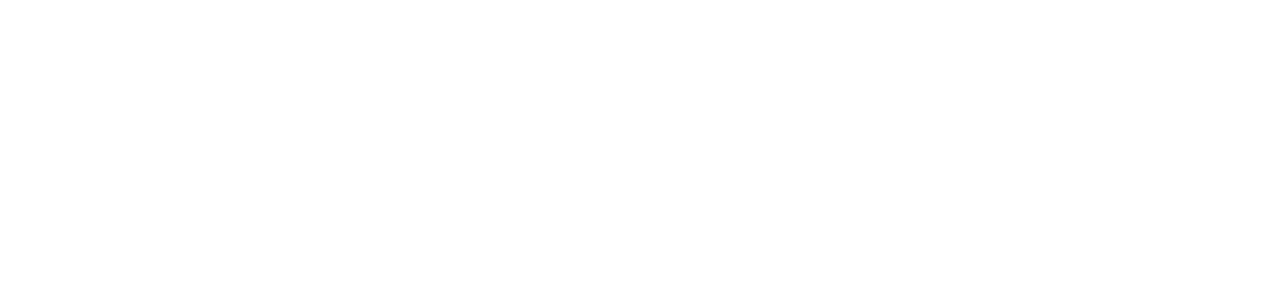
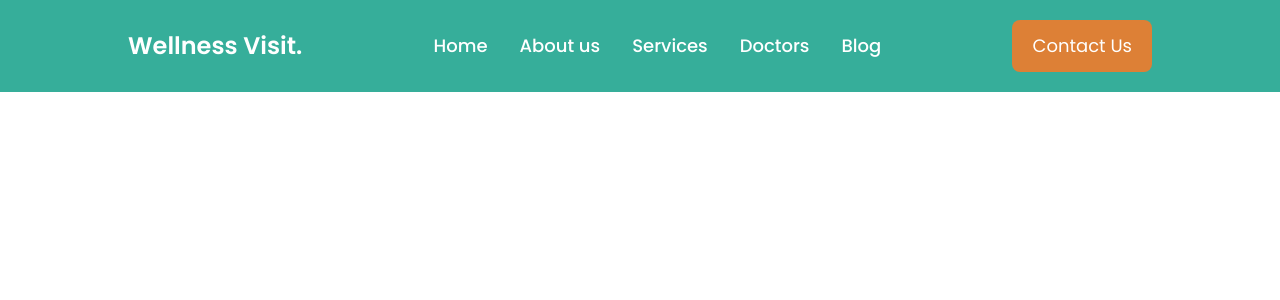
Before and after one commit to rabin6060/fullstack-mern, a React (Vite) app in the folder medic/: page / in a window 1280 px wide. Shown: the top 300 px of the page. Built offline with nearby package versions, Linux system fonts and the light colour scheme.

Commit message:
making navbar responsive.

```diff
--- a/medic/src/App.jsx
+++ b/medic/src/App.jsx
@@ -1,8 +1,10 @@
 import React from 'react'
+import Navbar from './components/Navbar'
 
 export default function App() {
   return (
     <>
+    <Navbar/>
     </>
   )
 }
--- /dev/null
+++ b/medic/src/components/Navbar.jsx
@@ -0,0 +1,54 @@
+import React, { useState } from 'react'
+import {Link} from 'react-scroll'
+import {Close,Menu} from '@mui/icons-material';
+
+const Navbar = () => {
+    const [menu,setMenu] = useState(false)
+    const handleChange = ()=>{
+        setMenu(prev=>!prev)
+    }
+    const closeMenu = ()=>{
+        setMenu(false)
+    }
+  return (
+    <div className='fixed w-full z-10 text-white'>
+        <div>
+            <div className='flex flex-row justify-between py-5 md:px-32 px-5 bg-backGroundColor shadow-[rgba(0,_0,_0,0.24),_0,_3,_8] '>
+                <div className='flex items-center justify-center cursor-pointer'>
+                    <Link>
+                    <h1 className='text-3xl lg:text-2xl font-semibold'>Wellness Visit.</h1>
+                    </Link>
+                </div>
+                <nav className='hidden lg:flex items-center justify-center text-lg font-medium gap-8'>
+                    <Link to='home' spy={true} smooth={true} duration={500} className='hover:text-hoverColor transition-all cursor-pointer' >Home</Link>
+                    <Link to='about' spy={true} smooth={true} duration={500} className='hover:text-hoverColor transition-all cursor-pointer' >About us</Link>
+                    <Link to='services' spy={true} smooth={true} duration={500} className='hover:text-hoverColor transition-all cursor-pointer' >Services</Link>
+                    <Link to='doctors' spy={true} smooth={true} duration={500} className='hover:text-hoverColor transition-all cursor-pointer' >Doctors</Link>
+                    <Link to='blog' spy={true} smooth={true} duration={500} className='hover:text-hoverColor transition-all cursor-pointer' >Blog</Link>
+                </nav>
+                <div className='hidden lg:flex'>
+                    <button className='px-5 py-3 bg-brightColor hover:bg-hoverColor transition duration-200 ease-in-out rounded-lg text-lg text-white'>Contact Us</button>
+                </div>
+                <div className='lg:hidden flex items-center'>
+                    {
+                        menu? <Close fontSize='large' onClick={handleChange}/> :
+                        <Menu fontSize='large' onClick={handleChange}/>
+                    }
+                </div>
+            </div>
+            <div className={`${menu ? 'translate-x-0': '-translate-x-full'} lg:hidden w-full h-fit flex flex-col gap-8 absolute bg-backGroundColor top-17 left-0 pt-8 pb-4 font-semibold text-3xl text-white text-center`}>
+                    <Link to='home' spy={true} smooth={true} duration={500} className='hover:text-hoverColor transition-all cursor-pointer' >Home</Link>
+                    <Link to='about' spy={true} smooth={true} duration={500} className='hover:text-hoverColor transition-all cursor-pointer' >About us</Link>
+                    <Link to='services' spy={true} smooth={true} duration={500} className='hover:text-hoverColor transition-all cursor-pointer' >Services</Link>
+                    <Link to='doctors' spy={true} smooth={true} duration={500} className='hover:text-hoverColor transition-all cursor-pointer' >Doctors</Link>
+                    <Link to='blog' spy={true} smooth={true} duration={500} className='hover:text-hoverColor transition-all cursor-pointer' >Blog</Link>
+                    <div className=''>
+                    <button className='px-5 py-3 bg-brightColor hover:bg-hoverColor transition duration-200 ease-in-out rounded-lg text-2xl lg:text-lg text-white'>Contact Us</button>
+                </div>
+            </div>
+        </div>
+    </div>
+  )
+}
+
+export default Navbar
```
